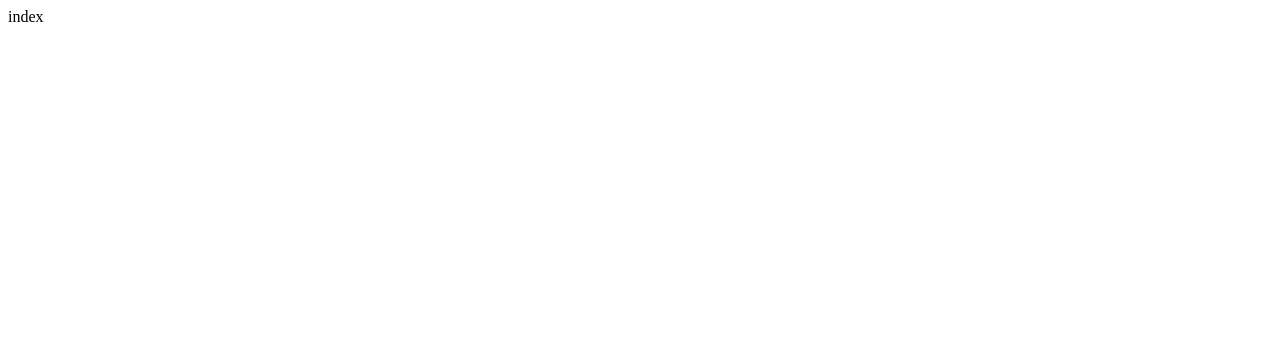
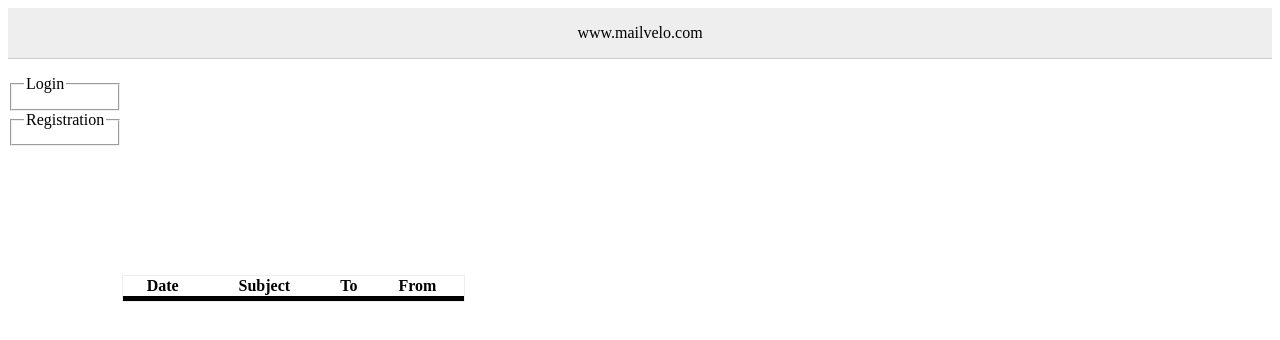
Before and after one commit to kmcintyre/mailvelo, a plain HTML site: page index.html in a window 1280 px wide. Drawn offline with nearby package versions, Linux system fonts and the light colour scheme.

Commit message:
Latest Release

```diff
--- a/index.html
+++ b/index.html
@@ -1 +1,103 @@
-index
+<!DOCTYPE html>
+<html>
+<head>
+<title>MailVelo</title>
+<meta http-equiv="content-type" content="text/html; charset=utf-8">
+<meta name="description" content="MailVelo - Lightt Weight Mail">
+</head>
+<style>
+#top {
+	background: none repeat scroll 0 0 #EEEEEE;
+    border-bottom: 1px solid #CCCCCC;
+    margin-bottom: 1em;
+    min-height: 50px;
+    text-align: center;
+    line-height: 50px;
+}
+#bottom {
+	background-color:black;
+	height:.2em;
+}
+
+#inbox {
+	border: 1px solid #EEEEEE;
+	white-space:nowrap;
+	width: 100%;
+	display: table;
+}
+
+#lead {
+	width: 100%;
+	min-height: 200px;
+	text-align:center;
+}
+
+.left {
+	vertical-align:top;
+	display: table-cell;
+	width: 25%;
+}
+.right {
+	vertical-align:top;
+	display: table-cell;
+	width: 75%;
+}
+.subject{
+	max-width:28em;
+	overflow: hidden;
+}
+.from {
+	max-width:14em;
+	overflow: hidden;
+}
+.clickable {
+	cursor:pointer;
+}
+.oddemail {
+	background-color:white;
+}
+.evenemail {
+	background-color:#EEEEEE;
+
+}
+</style>
+
+<script src="//ajax.googleapis.com/ajax/libs/jquery/1.10.2/jquery.min.js"></script>
+
+<body>
+
+	<div id="top">www.mailvelo.com</div>
+	<div class="table">
+		<div class="left">
+			<form>
+				<fieldset>
+					<legend id="postman">Login</legend>
+					<div id="status"></div>
+				</fieldset>
+			  	<fieldset>
+			    	<legend>Registration</legend>
+					<div id="incoming"></div>
+			  	</fieldset>
+		    </form>
+		</div>
+		<div class="right">
+			<div id="lead">
+			</div>
+
+			<table id="inbox" cellspacing="0"' cellpadding="1">
+			<tr><th>Date</th><th>Subject</th><th>To</th><th>From</th></tr>
+			<tr><td id="bottom" colspan="5"></td></tr>
+			</table>
+		</div>
+	</div>
+<script>
+  (function(i,s,o,g,r,a,m){i['GoogleAnalyticsObject']=r;i[r]=i[r]||function(){
+  (i[r].q=i[r].q||[]).push(arguments)},i[r].l=1*new Date();a=s.createElement(o),
+  m=s.getElementsByTagName(o)[0];a.async=1;a.src=g;m.parentNode.insertBefore(a,m)
+  })(window,document,'script','//www.google-analytics.com/analytics.js','ga');
+
+  ga('create', 'UA-49535810-1', 'mailvelo.com');
+  ga('send', 'pageview');
+</script>
+</body>
+</html>
```
Also changed, not shown: googletrack.js (added, +9 -0 lines), login.html (deleted, +0 -1 lines), reg.html (deleted, +0 -1 lines), 1 other file.
